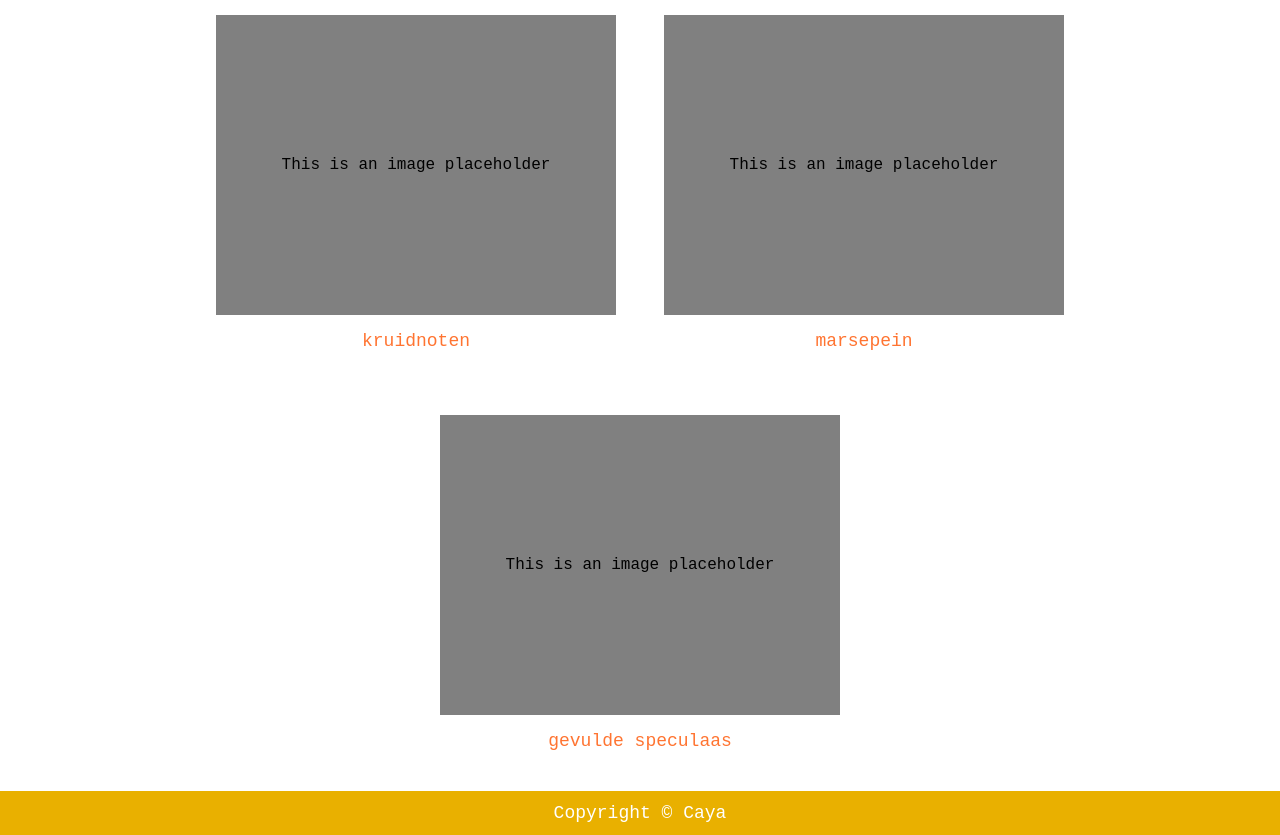
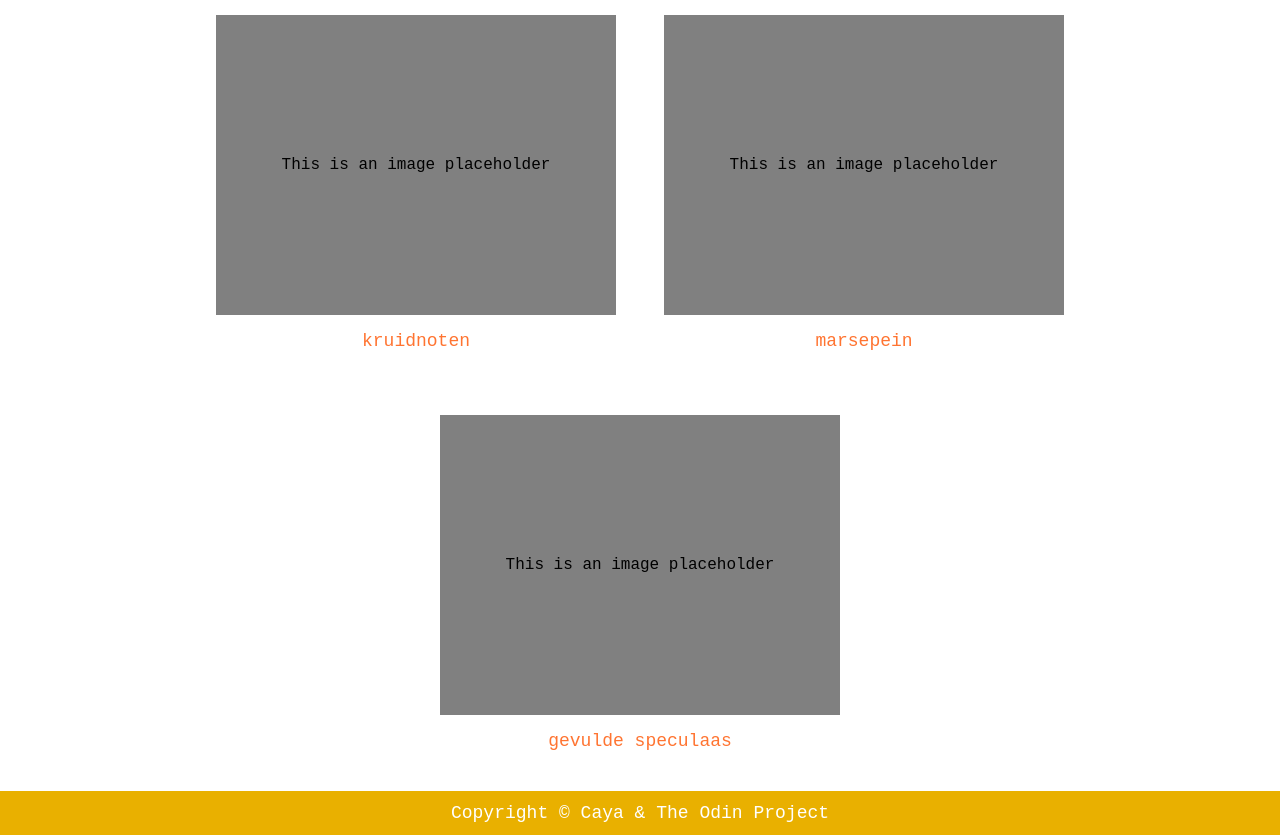
Before and after one commit to cdlvw/odin-recipes, a plain HTML site: page index.html in a window 1280 px wide. Shown: the part 1822-2657 px from the top of the page. Drawn offline with Linux system fonts and the light colour scheme.

Commit message:
adjusted footer

```diff
--- a/index.html
+++ b/index.html
@@ -49,6 +49,6 @@
 
             </div>
         </div>
-        <div class="footer">Copyright &#169 Caya </div>
+        <div class="footer">Copyright &#169 Caya & The Odin Project </div>
     </body>
 </html>
```
Also changed, not shown: recipes/pepernoten.html (+1 -1 lines).
